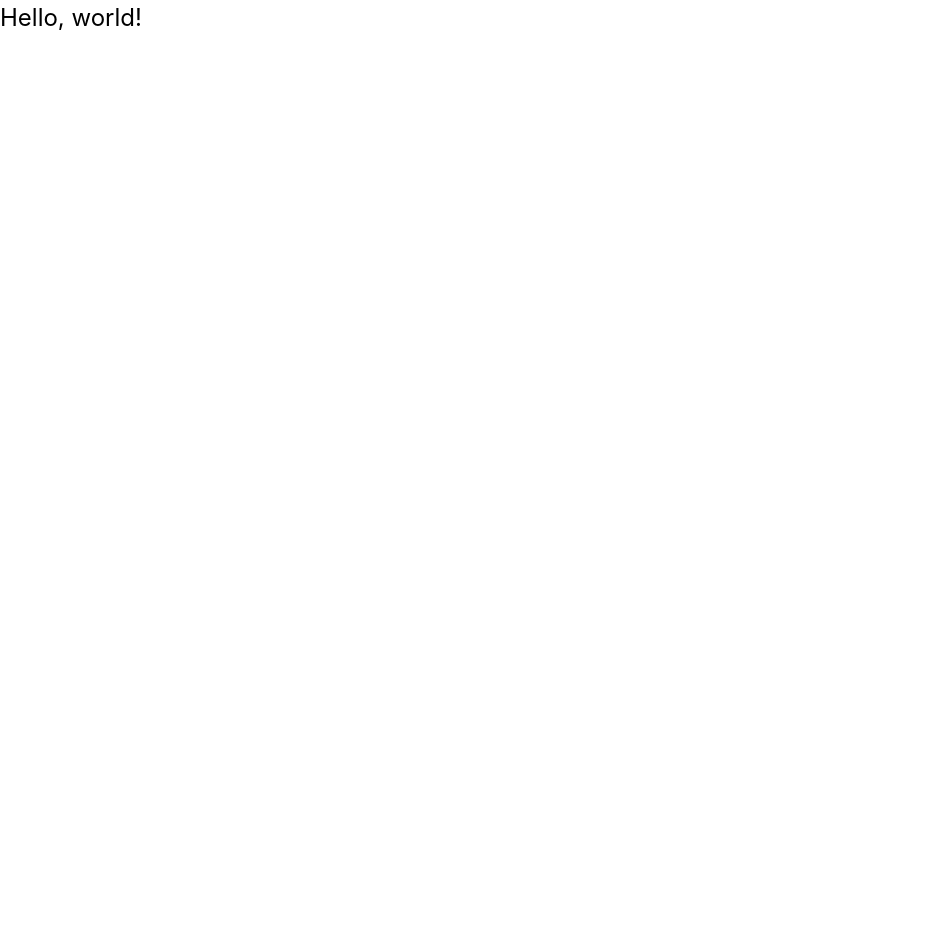
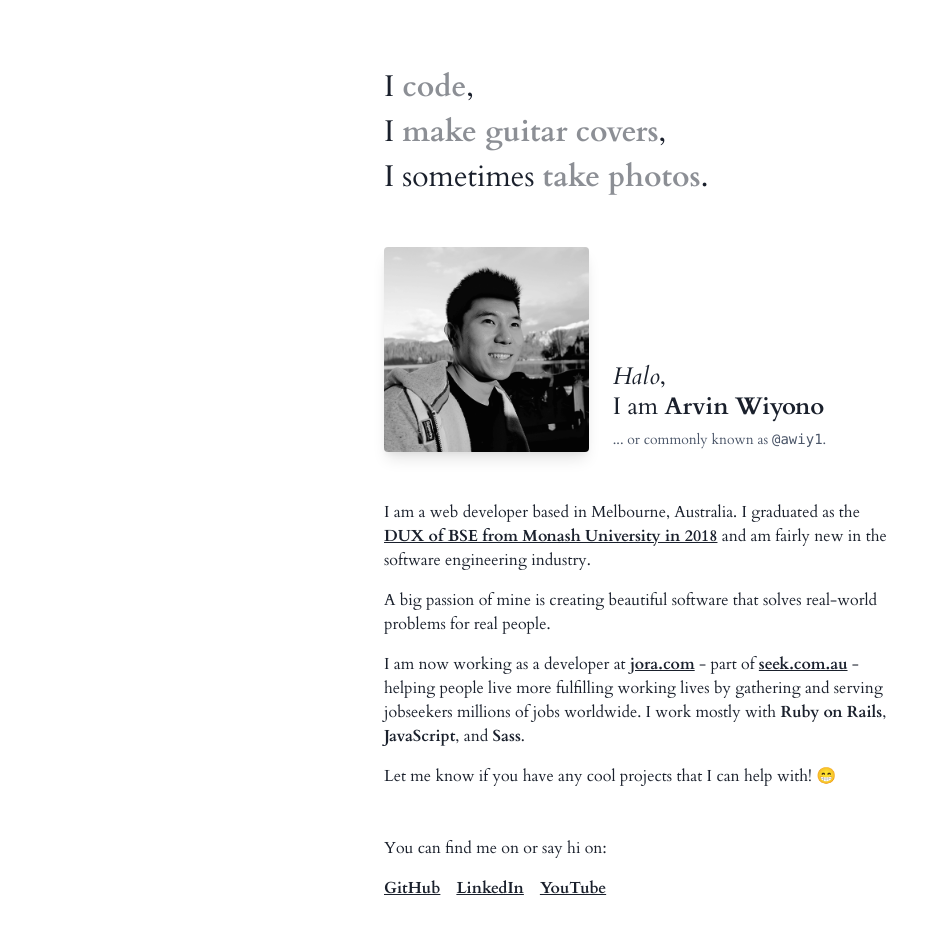
Before and after one commit to arvinwiyono/arvinwiyono.github.io, a Next.js app: page / in a window 1280 px wide. Shown: the top 934 px of the page, without its empty margins (0-947 px from the left). Before the commit the page ends 800 px from the top, so only its background shows below. Built offline with nearby package versions, Linux system fonts and the light colour scheme.

Commit message:
80% complete

```diff
--- /dev/null
+++ b/components/ExternalLink.js
@@ -0,0 +1,20 @@
+export default function ExternalLink({ url, children }) {
+  return (
+    <>
+      <a
+        href={url}
+        target="_blank"
+        className="underline font-semibold transition-colors ease-in-out duration-300"
+      >
+        {children}
+      </a>
+      <style jsx>
+        {`
+          a:hover {
+            color: pink;
+          }
+        `}
+      </style>
+    </>
+  );
+}
--- /dev/null
+++ b/components/PageLayout.js
@@ -0,0 +1,16 @@
+import Head from "next/head";
+
+export default function PageLayout({ children }) {
+  return (
+    <div className="page-layout py-16 px-5 max-w-md md:max-w-lg sm:px-0 mx-auto">
+      <Head>
+        <title>Arvin Wiyono</title>
+        <link
+          href="https://fonts.googleapis.com/css2?family=Cardo:ital,wght@0,400;0,700;1,400&display=swap"
+          rel="stylesheet"
+        ></link>
+      </Head>
+      {children}
+    </div>
+  );
+}
--- /dev/null
+++ b/components/PulsingText.js
@@ -0,0 +1,16 @@
+import cn from "classnames";
+
+export default function PulsingText({ children, bolded, color }) {
+  const klasses = cn("animate-pulse", {
+    "font-semibold": bolded,
+  });
+
+  return (
+    <>
+      <span className={klasses}>{children}</span>
+      <style jsx>{`
+        color: ${color};
+      `}</style>
+    </>
+  );
+}
--- a/package.json
+++ b/package.json
@@ -9,6 +9,7 @@
   },
   "dependencies": {
     "autoprefixer": "^9.8.6",
+    "classnames": "^2.2.6",
     "next": "9.5.1",
     "postcss-flexbugs-fixes": "^4.2.1",
     "postcss-preset-env": "^6.7.0",
--- a/pages/_app.js
+++ b/pages/_app.js
@@ -1,4 +1,3 @@
-import "../styles/tailwind.scss";
 import "../styles/globals.scss";
 
 function MyApp({ Component, pageProps }) {
--- a/pages/index.js
+++ b/pages/index.js
@@ -1,12 +1,82 @@
-import Head from "next/head";
+import PageLayout from "../components/PageLayout";
+import PulsingText from "../components/PulsingText";
+import ExternalLink from "../components/ExternalLink";
+import styles from "../styles/home.module.scss";
 
 export default function Home() {
   return (
-    <>
-      <Head>
-        <title>Arvin Wiyono</title>
-      </Head>
-      <div className="text-2xl">Hello, world!</div>
-    </>
+    <PageLayout>
+      <h1 className="text-3xl">
+        I{" "}
+        <PulsingText bolded color="#659FD3">
+          code
+        </PulsingText>
+        ,
+        <br />I{" "}
+        <PulsingText bolded color="#49BDA8">
+          make guitar covers
+        </PulsingText>
+        ,
+        <br />I sometimes{" "}
+        <PulsingText bolded color="#BD9649">
+          take photos
+        </PulsingText>
+        .
+      </h1>
+
+      <div className="my-12 flex items-end">
+        <img
+          className="rounded shadow-lg w-2/5 mr-6"
+          src="/profile-picture.png"
+          alt="Arvin profile picture"
+        />
+        <h2 className="leading-tight text-2xl">
+          <span className="italic">Halo</span>,
+          <br />I am <span className="font-semibold">Arvin Wiyono</span>
+          <br />
+          <span className="text-sm text-gray-700">
+            ... or commonly known as <code>@awiy1</code>.
+          </span>
+        </h2>
+      </div>
+
+      <div>
+        <p>
+          I am a web developer based in Melbourne, Australia. I graduated as the{" "}
+          <ExternalLink url="https://www.monash.edu/it/about-us/news-and-events/latest/articles/2018/outstanding-fit-students-recognised">
+            DUX of BSE from Monash University in 2018
+          </ExternalLink>{" "}
+          and am fairly new in the software engineering industry.
+        </p>
+        <p>
+          A big passion of mine is creating beautiful software that solves
+          real-world problems for real people.
+        </p>
+        <p>
+          I am now working as a developer at{" "}
+          <ExternalLink url="https://au.jora.com">jora.com</ExternalLink> - part
+          of <ExternalLink url="https://seek.com.au">seek.com.au</ExternalLink>{" "}
+          - helping people live more fulfilling working lives by gathering and
+          serving jobseekers millions of jobs worldwide. I work mostly with{" "}
+          <span className="font-semibold">Ruby on Rails</span>,{" "}
+          <span className="font-semibold">JavaScript</span>, and{" "}
+          <span className="font-semibold">Sass</span>.
+        </p>
+        <p>
+          Let me know if you have any cool projects that I can help with! 😁
+        </p>
+      </div>
+
+      <div className={styles.myLinks}>
+        <p>You can find me on or say hi on:</p>
+        <ExternalLink url="https://github.com/arvinwiyono">GitHub</ExternalLink>
+        <ExternalLink url="https://www.linkedin.com/in/arvin-wiyono-80b5bba7/">
+          LinkedIn
+        </ExternalLink>
+        <ExternalLink url="https://www.youtube.com/watch?v=S6-mynCaNwk">
+          YouTube
+        </ExternalLink>
+      </div>
+    </PageLayout>
   );
 }
--- a/styles/globals.scss
+++ b/styles/globals.scss
@@ -1,16 +1,18 @@
+@import "tailwind";
+
 html,
 body {
   padding: 0;
   margin: 0;
-  font-family: -apple-system, BlinkMacSystemFont, Segoe UI, Roboto, Oxygen,
-    Ubuntu, Cantarell, Fira Sans, Droid Sans, Helvetica Neue, sans-serif;
-}
-
-a {
-  color: inherit;
-  text-decoration: none;
+  font-family: "Cardo", serif;
+  @apply text-base;
+  @apply text-gray-900;
 }
 
 * {
   box-sizing: border-box;
 }
+
+p:not([class]) {
+  @apply my-4;
+}
--- /dev/null
+++ b/styles/home.module.scss
@@ -0,0 +1,7 @@
+.myLinks {
+  @apply my-12;
+
+  > *:not(:last-child) {
+    @apply mr-4;
+  }
+}
```
Also changed, not shown: components/Paragraph.js (added), public/profile-picture.png (added), 1 other file (tests, documents, lock files or other folders).
